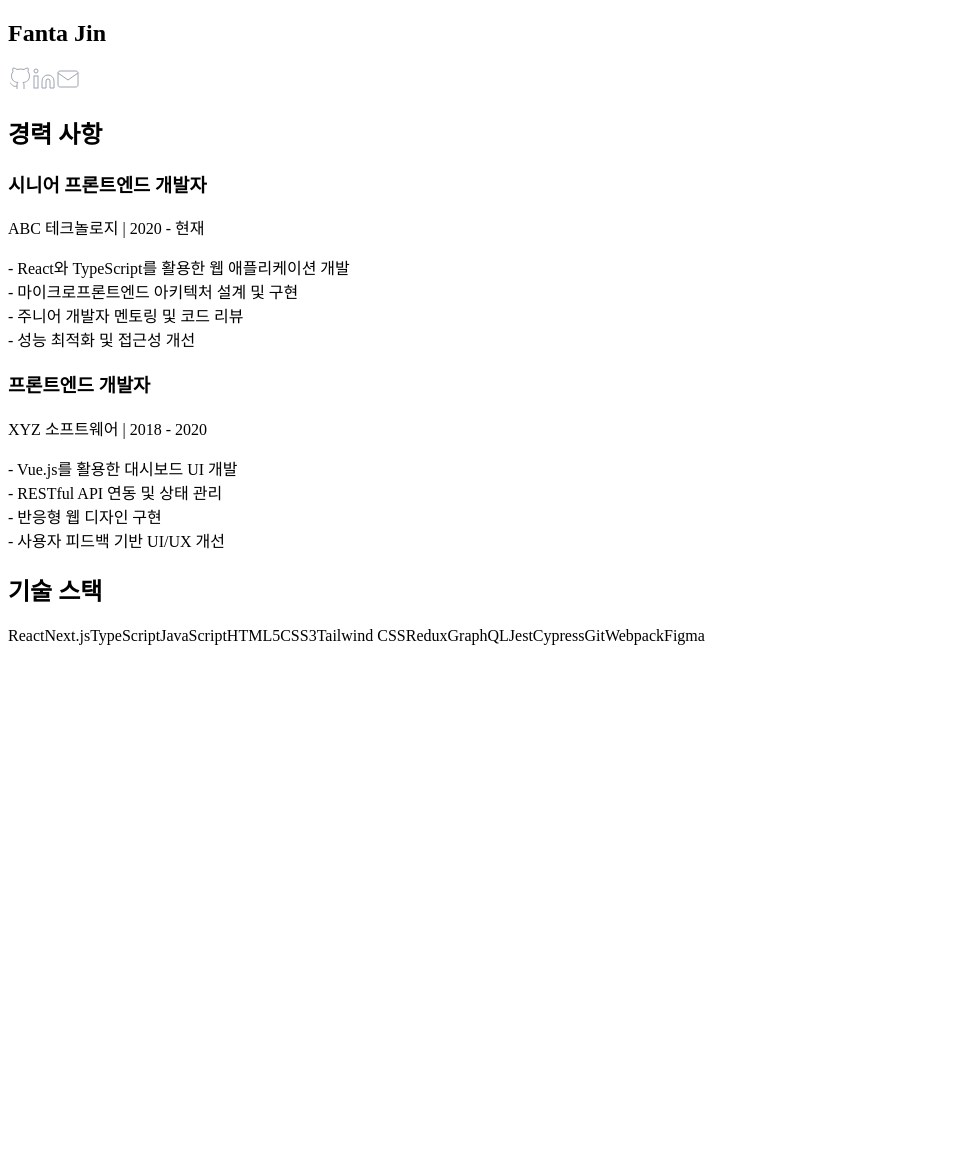
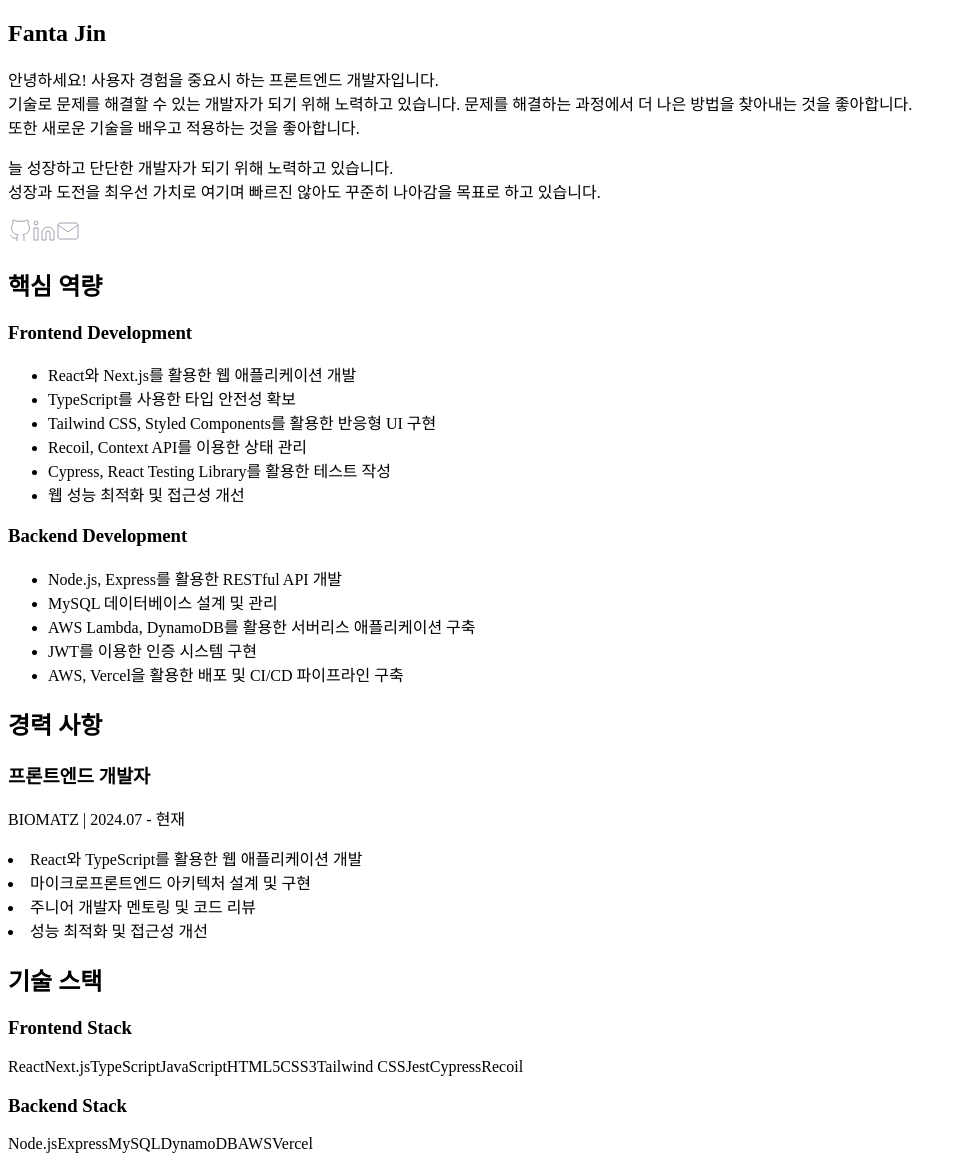
Before and after one commit to jongsujin/fantajin-blog, a Next.js app: page /about/About in a window 1280 px wide. Shown: the whole page, without its empty margins (0-967 px from the left). Before the commit the page ends 800 px from the top, so only its background shows below. Built offline with nearby package versions, Linux system fonts and the light colour scheme.

Commit message:
feat: 소개 페이지 완성

```diff
--- a/src/pages/about/About.tsx
+++ b/src/pages/about/About.tsx
@@ -1,6 +1,7 @@
 import Image from 'next/image'
 import Link from 'next/link'
 import { Card, CardContent } from '@/src/shared/ui/Card'
+import { Tag } from '@/src/widget/tag/ui/Tag'
 
 export default function AboutPage() {
   return (
@@ -8,11 +9,46 @@
       <Card className="bg-cardColor/90 border border-gray-800/60 shadow-lg">
         <CardContent className="p-8">
           <div className="flex flex-col items-center gap-8 md:flex-row md:items-start">
-            <div className="flex w-full justify-between border border-white">
+            <div className="flex w-full justify-between">
               <h2 className="mb-6 w-full border-b border-gray-800 pb-2 text-2xl font-bold text-gray-100">
                 Fanta Jin
               </h2>
-              <div className="flex h-full gap-4 border border-white">
+            </div>
+          </div>
+
+          {/* 프로필 이미지와 소개 */}
+          <div className="mt-8 flex flex-col items-center gap-8 md:flex-row md:items-start">
+            {/* 프로필 이미지 */}
+            <div className="border-hoverColor/30 h-48 w-48 overflow-hidden rounded-full border-4 shadow-lg">
+              <div className="h-full w-full bg-gray-400"></div>
+              {/* 실제 이미지로 교체 시:
+              <Image
+                src="/images/profile.jpg"
+                alt="프로필 이미지"
+                width={192}
+                height={192}
+                className="object-cover w-full h-full"
+              /> */}
+            </div>
+
+            {/* 소개 텍스트 */}
+            <div className="flex h-full flex-1 flex-col justify-center">
+              <p className="mb-6 leading-relaxed text-gray-300">
+                안녕하세요! 사용자 경험을 중요시 하는 프론트엔드 개발자입니다.
+                <br />
+                기술로 문제를 해결할 수 있는 개발자가 되기 위해 노력하고
+                있습니다. 문제를 해결하는 과정에서 더 나은 방법을 찾아내는 것을
+                좋아합니다. <br />
+                또한 새로운 기술을 배우고 적용하는 것을 좋아합니다.
+              </p>
+
+              <p className="mb-6 leading-relaxed text-gray-300">
+                늘 성장하고 단단한 개발자가 되기 위해 노력하고 있습니다. <br />
+                성장과 도전을 최우선 가치로 여기며 빠르진 않아도 꾸준히 나아감을
+                목표로 하고 있습니다.
+              </p>
+
+              <div className="flex h-full gap-4">
                 <Link
                   href="https://github.com/fanta-jin"
                   className="hover:text-hoverColor text-gray-400 transition-colors"
@@ -49,7 +85,45 @@
               </div>
             </div>
           </div>
-          <div className="aspect-video w-1/2 border border-white bg-gray-400" />
+
+          {/** 할 수 있는 것 */}
+          <div className="mt-12">
+            <h2 className="mb-6 border-b border-gray-800 pb-2 text-2xl font-bold text-gray-100">
+              핵심 역량
+            </h2>
+            <div className="space-y-8">
+              <div>
+                <h3 className="mb-3 text-xl font-semibold text-gray-100">
+                  Frontend Development
+                </h3>
+                <ul className="list-disc space-y-2 pl-5 text-gray-300">
+                  <li>React와 Next.js를 활용한 웹 애플리케이션 개발</li>
+                  <li>TypeScript를 사용한 타입 안전성 확보</li>
+                  <li>
+                    Tailwind CSS, Styled Components를 활용한 반응형 UI 구현
+                  </li>
+                  <li>Recoil, Context API를 이용한 상태 관리</li>
+                  <li>Cypress, React Testing Library를 활용한 테스트 작성</li>
+                  <li>웹 성능 최적화 및 접근성 개선</li>
+                </ul>
+              </div>
+
+              <div>
+                <h3 className="mb-3 text-xl font-semibold text-gray-100">
+                  Backend Development
+                </h3>
+                <ul className="list-disc space-y-2 pl-5 text-gray-300">
+                  <li>Node.js, Express를 활용한 RESTful API 개발</li>
+                  <li>MySQL 데이터베이스 설계 및 관리</li>
+                  <li>
+                    AWS Lambda, DynamoDB를 활용한 서버리스 애플리케이션 구축
+                  </li>
+                  <li>JWT를 이용한 인증 시스템 구현</li>
+                  <li>AWS, Vercel을 활용한 배포 및 CI/CD 파이프라인 구축</li>
+                </ul>
+              </div>
+            </div>
+          </div>
 
           {/* 경력 사항 */}
           <div className="mt-12">
@@ -60,46 +134,30 @@
             <div className="space-y-8">
               <div className="bg-backgroundColor/50 rounded-lg p-6">
                 <h3 className="mb-2 text-xl font-semibold text-gray-100">
-                  시니어 프론트엔드 개발자
-                </h3>
-                <p className="mb-3 text-gray-500">
-                  ABC 테크놀로지 | 2020 - 현재
-                </p>
-                <p className="text-gray-400">
-                  - React와 TypeScript를 활용한 웹 애플리케이션 개발
-                  <br />
-                  - 마이크로프론트엔드 아키텍처 설계 및 구현
-                  <br />
-                  - 주니어 개발자 멘토링 및 코드 리뷰
-                  <br />- 성능 최적화 및 접근성 개선
-                </p>
-              </div>
-
-              <div className="bg-backgroundColor/50 rounded-lg p-6">
-                <h3 className="mb-2 text-xl font-semibold text-gray-100">
                   프론트엔드 개발자
                 </h3>
-                <p className="mb-3 text-gray-500">
-                  XYZ 소프트웨어 | 2018 - 2020
-                </p>
+                <p className="mb-3 text-gray-500">BIOMATZ | 2024.07 - 현재</p>
                 <p className="text-gray-400">
-                  - Vue.js를 활용한 대시보드 UI 개발
-                  <br />
-                  - RESTful API 연동 및 상태 관리
-                  <br />
-                  - 반응형 웹 디자인 구현
-                  <br />- 사용자 피드백 기반 UI/UX 개선
+                  <li>React와 TypeScript를 활용한 웹 애플리케이션 개발</li>
+                  <li>마이크로프론트엔드 아키텍처 설계 및 구현</li>
+                  <li>주니어 개발자 멘토링 및 코드 리뷰</li>
+                  <li>성능 최적화 및 접근성 개선</li>
                 </p>
               </div>
             </div>
           </div>
 
-          {/* 기술 스택 */}
           <div className="mt-12">
             <h2 className="mb-6 border-b border-gray-800 pb-2 text-2xl font-bold text-gray-100">
               기술 스택
             </h2>
 
+            <div className="space-y-6">
+              {/* 프론트엔드 기술 스택 */}
+              <div>
+                <h3 className="mb-3 text-xl font-semibold text-gray-100">
+                  Frontend Stack
+                </h3>
                 <div className="flex flex-wrap gap-3">
                   {[
                     'React',
@@ -109,21 +167,33 @@
                     'HTML5',
                     'CSS3',
                     'Tailwind CSS',
-                'Redux',
-                'GraphQL',
                     'Jest',
                     'Cypress',
-                'Git',
-                'Webpack',
-                'Figma',
+                    'Recoil',
                   ].map((tech) => (
-                <span
-                  key={tech}
-                  className="bg-backgroundColor/80 rounded-full px-3 py-1 text-sm text-gray-300"
-                >
-                  {tech}
-                </span>
+                    <Tag key={tech} tag={tech} />
                   ))}
+                </div>
+              </div>
+
+              {/* 백엔드 기술 스택 */}
+              <div>
+                <h3 className="mb-3 text-xl font-semibold text-gray-100">
+                  Backend Stack
+                </h3>
+                <div className="flex flex-wrap gap-3">
+                  {[
+                    'Node.js',
+                    'Express',
+                    'MySQL',
+                    'DynamoDB',
+                    'AWS',
+                    'Vercel',
+                  ].map((tech) => (
+                    <Tag key={tech} tag={tech} />
+                  ))}
+                </div>
+              </div>
             </div>
           </div>
         </CardContent>
```
Lines whose indentation alone changed are shown as unchanged.
